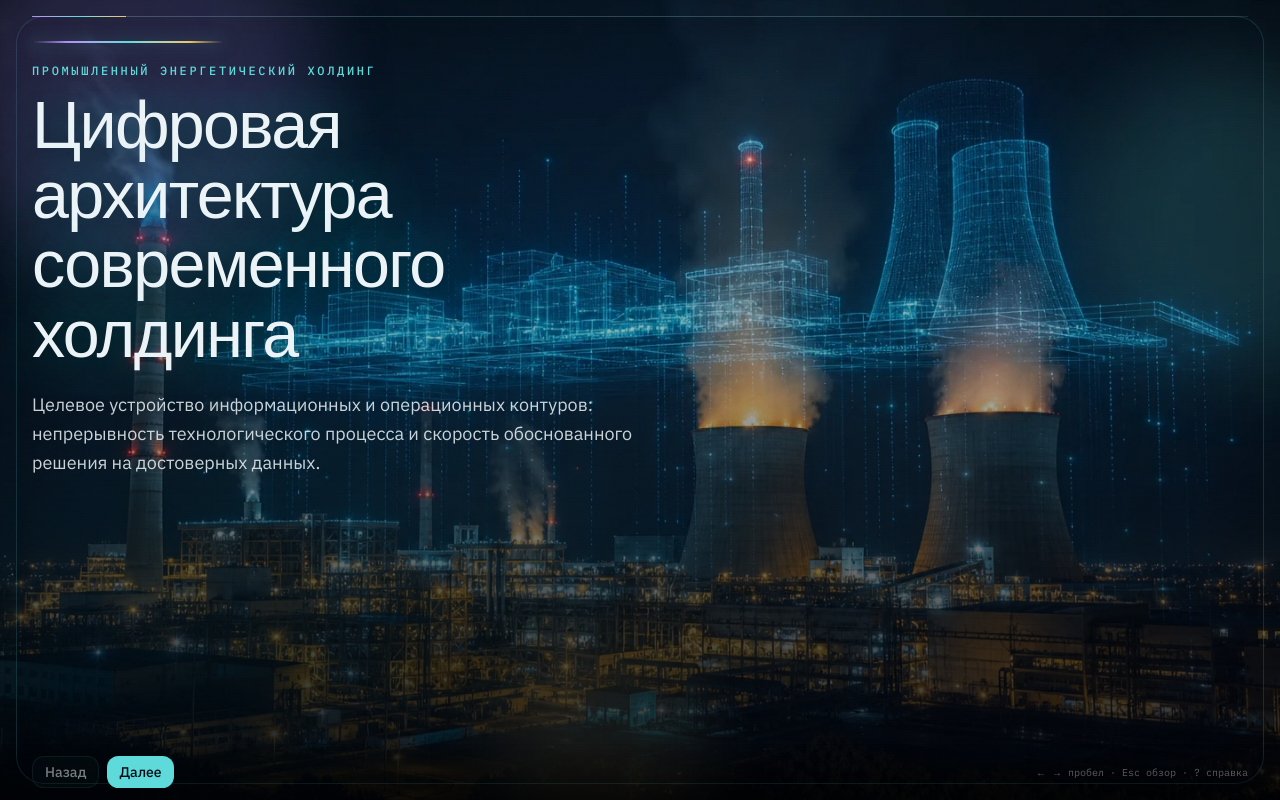
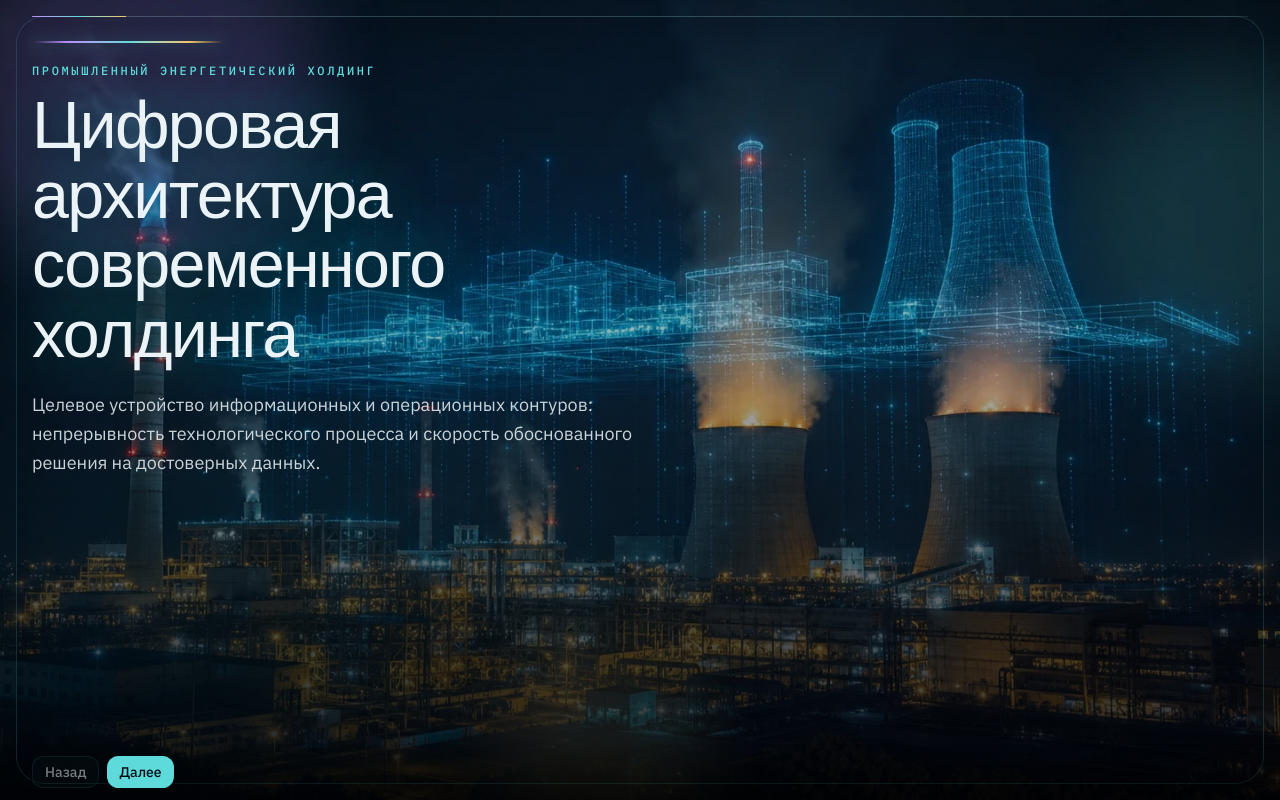
Before and after one commit to juliaapricode-sys/future-it-blueprint, a Next.js app: page / in a window 1280 px wide. Built offline with nearby package versions, Linux system fonts and the light colour scheme; a web font is replaced by a local one.

Commit message:
Убрать подсказку клавиш из подвала слайдов
Co-authored-by: julia.apricode <julia.apricode@gmail.com>

```diff
--- a/src/components/deck/Deck.tsx
+++ b/src/components/deck/Deck.tsx
@@ -242,9 +242,6 @@ export function Deck() {
             Далее
           </Button>
         </div>
-        <p className="hidden font-mono text-[10px] text-white/35 md:block">
-          ← → пробел · Esc обзор · ? справка
-        </p>
       </footer>
 
       {help ? (
```
